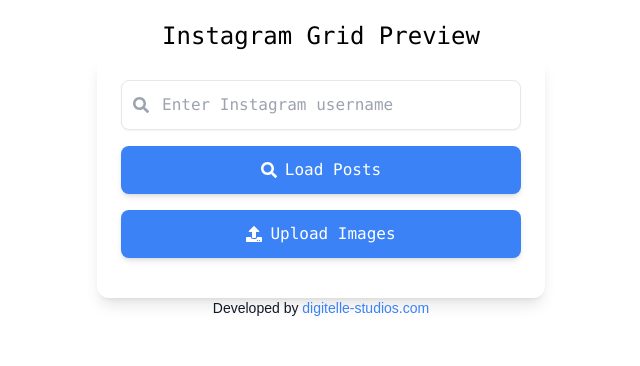
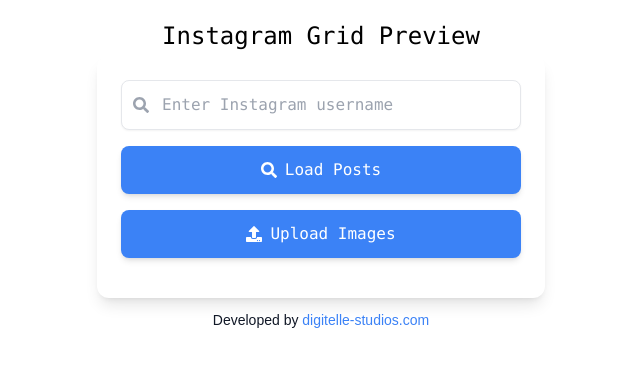
Before and after one commit to StanislavDitsan/instagram-grid-preview, a Next.js app: page / in a window 1280 px wide. Shown: the top 366 px of the page, without its empty margins (319-959 px from the left). Built offline with nearby package versions, Linux system fonts and the light colour scheme.

Commit message:
Add margin to external link for improved spacing

```diff
--- a/pages/index.js
+++ b/pages/index.js
@@ -219,7 +219,7 @@
         </DragDropContext>
       </div>
       <a
-        className="text-sm"
+        className="text-sm mt-3"
         href="https://digitelle-studios.com/"
         target="_blank"
       >
```
